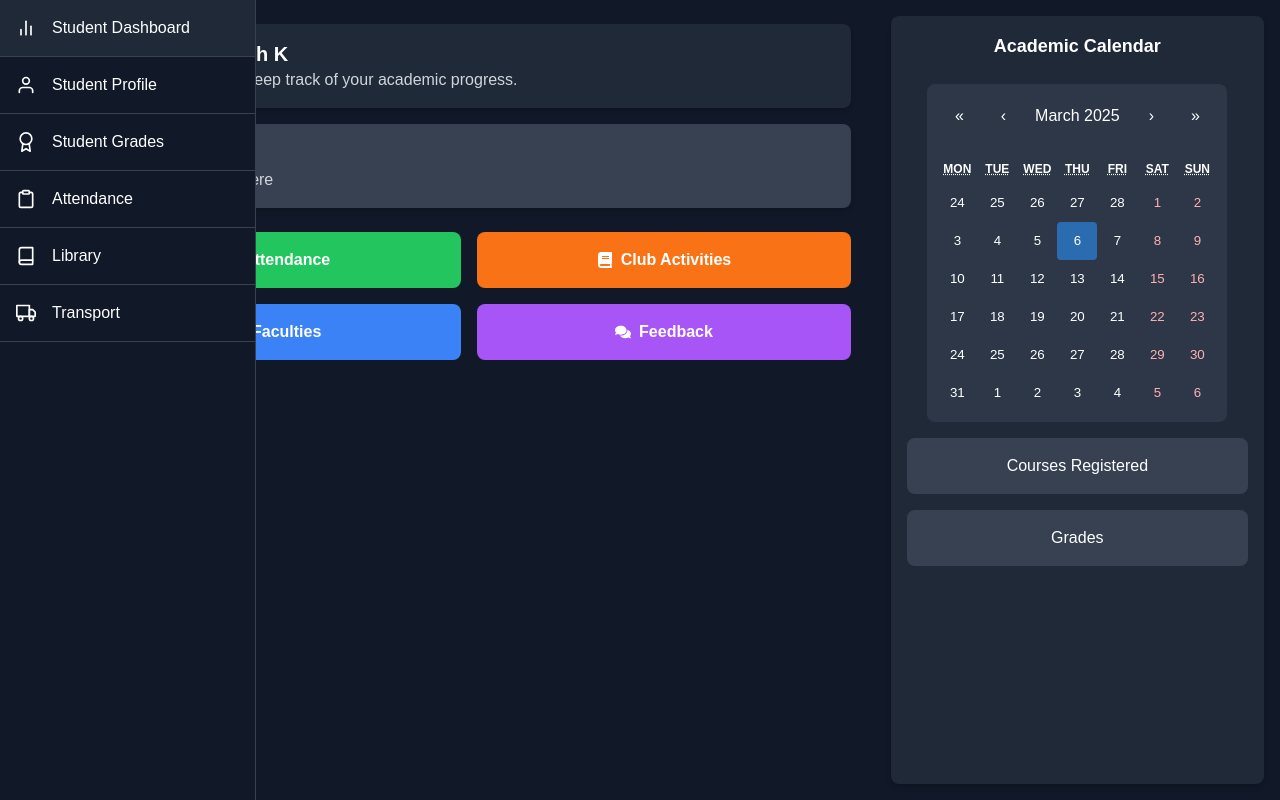
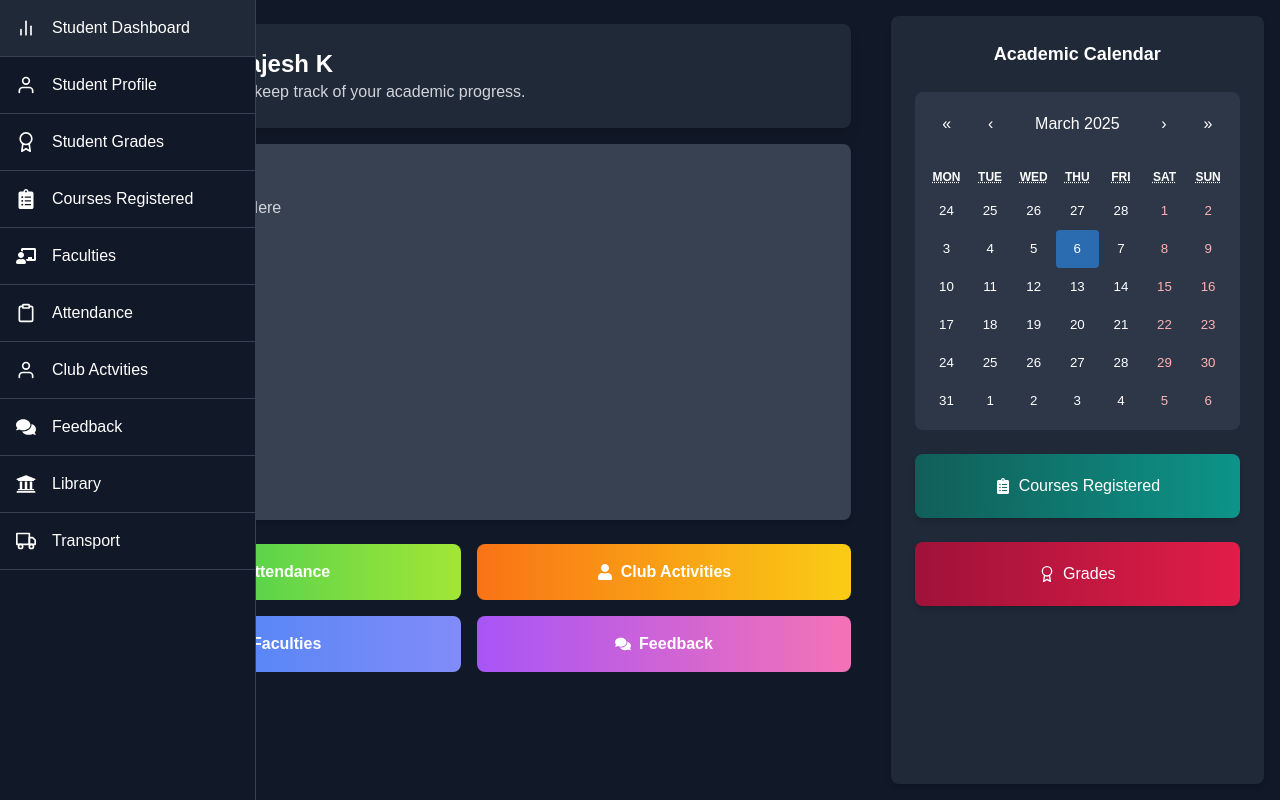
Before and after one commit to GowthamDhanaraju/University-Management-System, a Next.js app: page /student_dashboard in a window 1280 px wide. Built offline with nearby package versions, Linux system fonts and the light colour scheme.

Commit message:
student: attendance,dashboard,sidebar changes

```diff
--- a/components/student_sidebar.tsx
+++ b/components/student_sidebar.tsx
@@ -1,6 +1,7 @@
 import React from "react";
 import { useRouter } from "next/router";
-import { FiBook, FiUser, FiBarChart2, FiTruck, FiClipboard, FiAward } from "react-icons/fi";
+import { FiUser, FiBarChart2, FiTruck, FiClipboard, FiAward } from "react-icons/fi";
+import { FaChalkboardTeacher, FaClipboardList, FaComment, FaComments, FaUniversity } from "react-icons/fa";
 
 
 const StudentSidebar: React.FC = () => {
@@ -22,15 +23,28 @@ const StudentSidebar: React.FC = () => {
         <li className="flex items-center gap-4 p-4 border-b border-gray-700 cursor-pointer hover:bg-gray-800 whitespace-nowrap" onClick={() => navigateTo("/student_grade")}>
           <FiAward className="text-xl" /><span className="hidden group-hover:inline-block">Student Grades</span>
         </li>
+        <li className="flex items-center gap-4 p-4 border-b border-gray-700 cursor-pointer hover:bg-gray-800 whitespace-nowrap" onClick={() => navigateTo("/student_courses")}>
+          <FaClipboardList className="text-xl" /><span className="hidden group-hover:inline-block">Courses Registered</span>
+        </li>
+        <li className="flex items-center gap-4 p-4 border-b border-gray-700 cursor-pointer hover:bg-gray-800 whitespace-nowrap" onClick={() => navigateTo("/student_faculties")}>
+          <FaChalkboardTeacher className="text-xl" /><span className="hidden group-hover:inline-block">Faculties</span>
+        </li>
         <li className="flex items-center gap-4 p-4 border-b border-gray-700 cursor-pointer hover:bg-gray-800 whitespace-nowrap" onClick={() => navigateTo("/student_attendance")}>
           <FiClipboard className="text-xl" /><span className="hidden group-hover:inline-block">Attendance</span>
         </li>
+        <li className="flex items-center gap-4 p-4 border-b border-gray-700 cursor-pointer hover:bg-gray-800 whitespace-nowrap" onClick={() => navigateTo("/student_clubs")}>
+          <FiUser className="text-xl" /><span className="hidden group-hover:inline-block">Club Actvities</span>
+        </li>
+        <li className="flex items-center gap-4 p-4 border-b border-gray-700 cursor-pointer hover:bg-gray-800 whitespace-nowrap" onClick={() => navigateTo("/student_feedback")}>
+          <FaComments className="text-xl" /><span className="hidden group-hover:inline-block">Feedback</span>
+        </li>
         <li className="flex items-center gap-4 p-4 border-b border-gray-700 cursor-pointer hover:bg-gray-800 whitespace-nowrap" onClick={() => navigateTo("/library")}>
-          <FiBook className="text-xl" /><span className="hidden group-hover:inline-block">Library</span>
+          <FaUniversity className="text-xl" /><span className="hidden group-hover:inline-block">Library</span>
         </li>
         <li className="flex items-center gap-4 p-4 border-b border-gray-700 cursor-pointer hover:bg-gray-800 whitespace-nowrap" onClick={() => navigateTo("/transport")}>
           <FiTruck className="text-xl" /><span className="hidden group-hover:inline-block">Transport</span>
         </li>
+
       </ul>
     </div>
   );
--- a/pages/student_attendance.tsx
+++ b/pages/student_attendance.tsx
@@ -1,23 +1,47 @@
 import React, { useState } from "react";
 import Sidebar from "../components/student_sidebar";
 import { FaTasks } from "react-icons/fa";
-import { attendanceData, AttendanceRecord } from "../data/attendanceData";
+import { attendanceData, SemesterAttendance, AttendanceRecord } from "../data/attendanceData";
 
 const Attendance: React.FC = () => {
   const [expandedRow, setExpandedRow] = useState<string | null>(null);
+  const [selectedSemester, setSelectedSemester] = useState<string>(attendanceData[0].semester);
 
   const toggleRow = (SID: string) => {
     setExpandedRow(expandedRow === SID ? null : SID);
   };
 
+  const handleSemesterChange = (event: React.ChangeEvent<HTMLSelectElement>) => {
+    setSelectedSemester(event.target.value);
+  };
+
+  // Get the records of the selected semester
+  const selectedSemesterData: AttendanceRecord[] =
+    attendanceData.find((sem) => sem.semester === selectedSemester)?.records || [];
+
   return (
     <div className="flex min-h-screen bg-gray-900 text-gray-200">
       <Sidebar />
       <div className="flex-1 flex flex-col mt-10 ml-10">
-        {/* Left-aligned heading */}
-        <h1 className="text-2xl font-bold mb-4 flex items-center self-start ml-10">
-          <FaTasks className="mr-2 text-green-400 text-3xl" /> Attendance
-        </h1>
+        <div className="flex items-center justify-between w-full max-w-7xl mx-auto mb-4">
+          {/* Left-aligned heading */}
+          <h1 className="text-2xl font-bold flex items-center">
+            <FaTasks className="mr-2 text-green-400 text-3xl" /> Attendance
+          </h1>
+
+          {/* Semester Dropdown */}
+          <select
+            className="p-2 bg-gray-800 text-white border border-gray-600 rounded-lg"
+            value={selectedSemester}
+            onChange={handleSemesterChange}
+          >
+            {attendanceData.map((sem, index) => (
+              <option key={index} value={sem.semester}>
+                {sem.semester}
+              </option>
+            ))}
+          </select>
+        </div>
 
         <div className="w-full max-w-7xl mx-auto">
           <table className="w-full bg-gray-800 text-white rounded-lg shadow-md">
@@ -35,7 +59,7 @@ const Attendance: React.FC = () => {
               </tr>
             </thead>
             <tbody>
-              {attendanceData.map((row: AttendanceRecord, index: number) => {
+              {selectedSemesterData.map((row: AttendanceRecord, index: number) => {
                 const attendancePercentage =
                   row.total > 0
                     ? ((row.present + row.dutyLeave + row.medical) / row.total) * 100
@@ -43,7 +67,6 @@ const Attendance: React.FC = () => {
 
                 return (
                   <React.Fragment key={index}>
-                    {/* Main row (clickable) */}
                     <tr
                       onClick={() => toggleRow(row.SID)}
                       className={`cursor-pointer transition-all duration-300 ${
@@ -62,8 +85,6 @@ const Attendance: React.FC = () => {
                       <td className="p-4">{attendancePercentage.toFixed(2)}%</td>
                       <td className="p-4 rounded-r-xl">{row.medical}</td>
                     </tr>
-
-                    {/* Expandable row (absent, medical, duty leave days) */}
                     {expandedRow === row.SID && (
                       <tr className="bg-gray-700">
                         <td colSpan={9} className="p-4 text-sm">
--- a/pages/student_dashboard.tsx
+++ b/pages/student_dashboard.tsx
@@ -4,13 +4,14 @@ import React, { useState } from "react";
 import { useRouter } from "next/navigation";
 import Calendar from "react-calendar";
 import "react-calendar/dist/Calendar.css";
-import { FaTasks, FaBook, FaChalkboardTeacher, FaComments } from "react-icons/fa";
+import { FaTasks, FaBook, FaChalkboardTeacher, FaComments, FaBookOpen, FaUser, FaClipboardList } from "react-icons/fa";
 import StudentSidebar from "@/components/student_sidebar";
+import { FiAward } from "react-icons/fi";
 
 const Header: React.FC = () => {
   return (
-    <div className="bg-gray-800 p-4 rounded-lg shadow-md text-white">
-      <h2 className="text-xl font-bold">Welcome, Rajesh K</h2>
+    <div className="bg-gray-800 p-6 rounded-lg shadow-lg text-white">
+      <h2 className="text-2xl font-bold">Welcome, Rajesh K</h2>
       <p className="text-gray-300">Stay organized and keep track of your academic progress.</p>
     </div>
   );
@@ -18,7 +19,7 @@ const Header: React.FC = () => {
 
 const Timetable: React.FC = () => {
   return (
-    <div className="bg-gray-700 p-4 rounded-lg shadow-md text-white mt-4">
+    <div className="bg-gray-700 p-6 rounded-lg shadow-md text-white mt-4 h-1/2">
       <h3 className="text-lg font-semibold">Timetable</h3>
       <p className="text-gray-300">Timetable Content Here</p>
     </div>
@@ -31,26 +32,26 @@ const Buttons: React.FC = () => {
   return (
     <div className="grid grid-cols-2 gap-4 mt-6">
       <button
-        className="bg-green-500 p-4 rounded-lg flex items-center justify-center text-white font-semibold hover:bg-green-600"
-        onClick={() => router.push("/attendance")}
+        className="bg-gradient-to-r from-green-500 to-lime-400 p-4 rounded-lg flex items-center justify-center text-white font-semibold hover:opacity-90 transition"
+        onClick={() => router.push("/student_attendance")}
       >
         <FaTasks className="mr-2" /> Attendance
       </button>
       <button
-        className="bg-orange-500 p-4 rounded-lg flex items-center justify-center text-white font-semibold hover:bg-orange-600"
+        className="bg-gradient-to-r from-orange-500 to-yellow-400 p-4 rounded-lg flex items-center justify-center text-white font-semibold hover:opacity-90 transition"
         onClick={() => router.push("/club-activities")}
       >
-        <FaBook className="mr-2" /> Club Activities
+        <FaUser className="mr-2" /> Club Activities
       </button>
       <button
-        className="bg-blue-500 p-4 rounded-lg flex items-center justify-center text-white font-semibold hover:bg-blue-600"
-        onClick={() => router.push("/faculties")}
+        className="bg-gradient-to-r from-blue-500 to-indigo-400 p-4 rounded-lg flex items-center justify-center text-white font-semibold hover:opacity-90 transition"
+        onClick={() => router.push("/student_faculties")}
       >
         <FaChalkboardTeacher className="mr-2" /> Faculties
       </button>
       <button
-        className="bg-purple-500 p-4 rounded-lg flex items-center justify-center text-white font-semibold hover:bg-purple-600"
-        onClick={() => router.push("/feedback")}
+        className="bg-gradient-to-r from-purple-500 to-pink-400 p-4 rounded-lg flex items-center justify-center text-white font-semibold hover:opacity-90 transition"
+        onClick={() => router.push("/student_feedback")}
       >
         <FaComments className="mr-2" /> Feedback
       </button>
@@ -60,25 +61,30 @@ const Buttons: React.FC = () => {
 
 const RightSidebar: React.FC = () => {
   const [date, setDate] = useState<Date>(new Date());
+  const router = useRouter();
 
   return (
-    <div className="bg-gray-800 p-4 rounded-lg shadow-md text-white flex flex-col items-center space-y-4 h-full w-full">
-      <h3 className="text-lg font-semibold mb-2">Academic Calendar</h3>
+    <div className="bg-gray-800 p-6 rounded-lg shadow-md text-white flex flex-col items-center space-y-6 h-full w-full">
+      <h3 className="text-lg font-semibold">Academic Calendar</h3>
       <div className="flex justify-center items-center w-full">
         <Calendar onChange={(value) => setDate(value as Date)} value={date} />
       </div>
 
-      <div className="bg-gray-700 p-4 rounded-lg text-center hover:bg-gray-600 cursor-pointer w-full">
-        Courses Registered
-      </div>
-      <div className="bg-gray-700 p-4 rounded-lg text-center hover:bg-gray-600 cursor-pointer w-full">
-        Grades
-      </div>
+      {/* Styled Courses Registered & Grades Buttons */}
+      <button
+        className="bg-gradient-to-r from-teal-800 to-teal-600 p-4 rounded-lg text-center hover:opacity-80 transition-opacity cursor-pointer w-full h-16 flex items-center justify-center shadow-md"
+        onClick={() => router.push("/registered_courses")}
+      > <FaClipboardList className="mr-2" />Courses Registered
+      </button>
+      <button
+        className="bg-gradient-to-r from-rose-800 to-rose-600 p-4 rounded-lg text-center hover:opacity-80 transition-opacity cursor-pointer w-full h-16 flex items-center justify-center shadow-md"
+        onClick={() => router.push("/student_grade")}
+      > <FiAward className="mr-2" />Grades
+      </button>
 
       <style jsx global>{`
         .react-calendar {
-          width: 100%;
-          max-width: 300px;
+          width: 500px;
           background-color: #2d3748;
           color: white;
           border: none;
```
Also changed, not shown: data/attendanceData.ts (+70 -37 lines).
